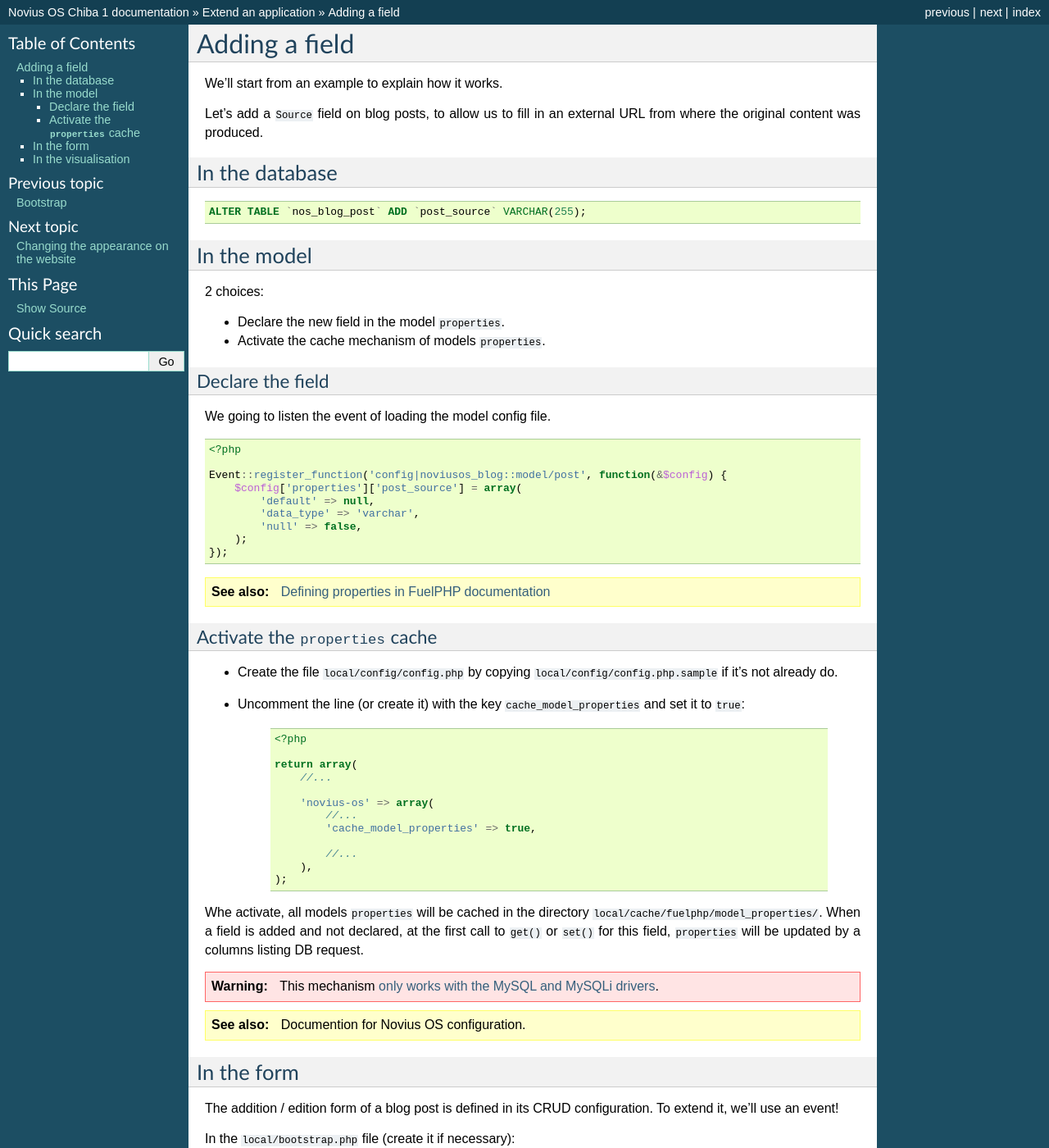
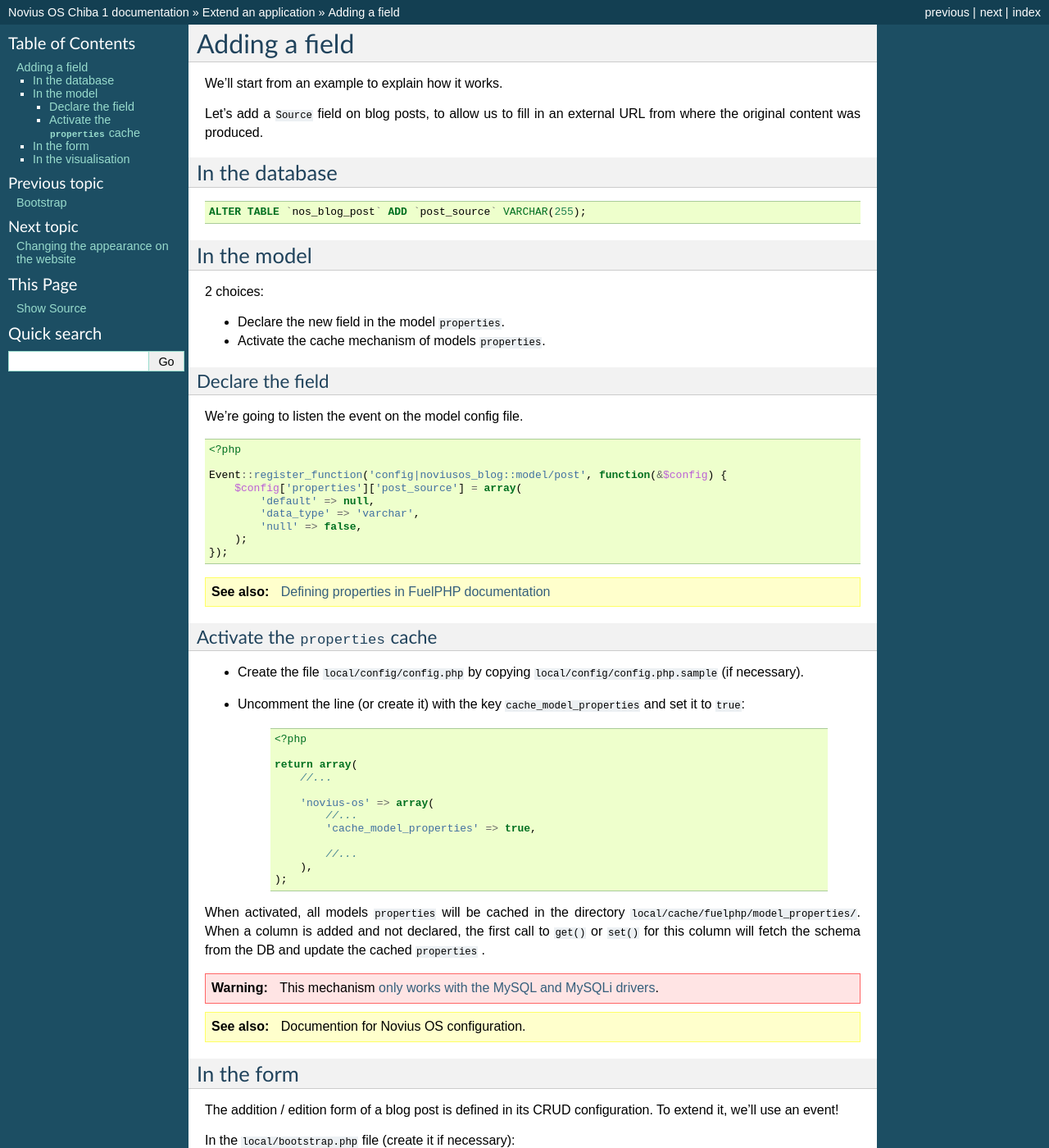
Before and after one commit to Meroje/documentation-en, a Sphinx documentation site: the page built from source/app_extend/add_field.rst, in a window 1280 px wide and 1400 px high. Shown: the whole window at 82% size. Built offline with Sphinx 7.4.7, drawn with Linux system fonts in a browser that asks for light colours.

Commit message:
Proof-reading add_field.rst

```diff
--- a/source/app_extend/add_field.rst
+++ b/source/app_extend/add_field.rst
@@ -25,7 +25,7 @@ In the model
 Declare the field
 =================
 
-We going to listen the event of loading the model config file.
+We're going to listen the event on the model config file.
 
 .. code-block:: php
 
@@ -46,7 +46,7 @@ We going to listen the event of loading the model config file.
 Activate the ``properties`` cache
 =================================
 
-* Create the file :file:`local/config/config.php` by copying :file:`local/config/config.php.sample` if it's not already do.
+* Create the file :file:`local/config/config.php` by copying :file:`local/config/config.php.sample` (if necessary).
 * Uncomment the line (or create it) with the key ``cache_model_properties`` and set it to ``true``:
 
     .. code-block:: php
@@ -64,9 +64,9 @@ Activate the ``properties`` cache
             ),
         );
 
-Whe activate, all models ``properties`` will be cached in the directory :file:`local/cache/fuelphp/model_properties/`.
-When a field is added and not declared, at the first call to ``get()`` or ``set()`` for this field,
-``properties`` will be updated by a columns listing DB request.
+When activated, all models ``properties`` will be cached in the directory :file:`local/cache/fuelphp/model_properties/`.
+When a column is added and not declared, the first call to ``get()`` or ``set()`` for this column will fetch the schema
+from the DB and update the cached ``properties`` .
 
 .. warning::
 
```
